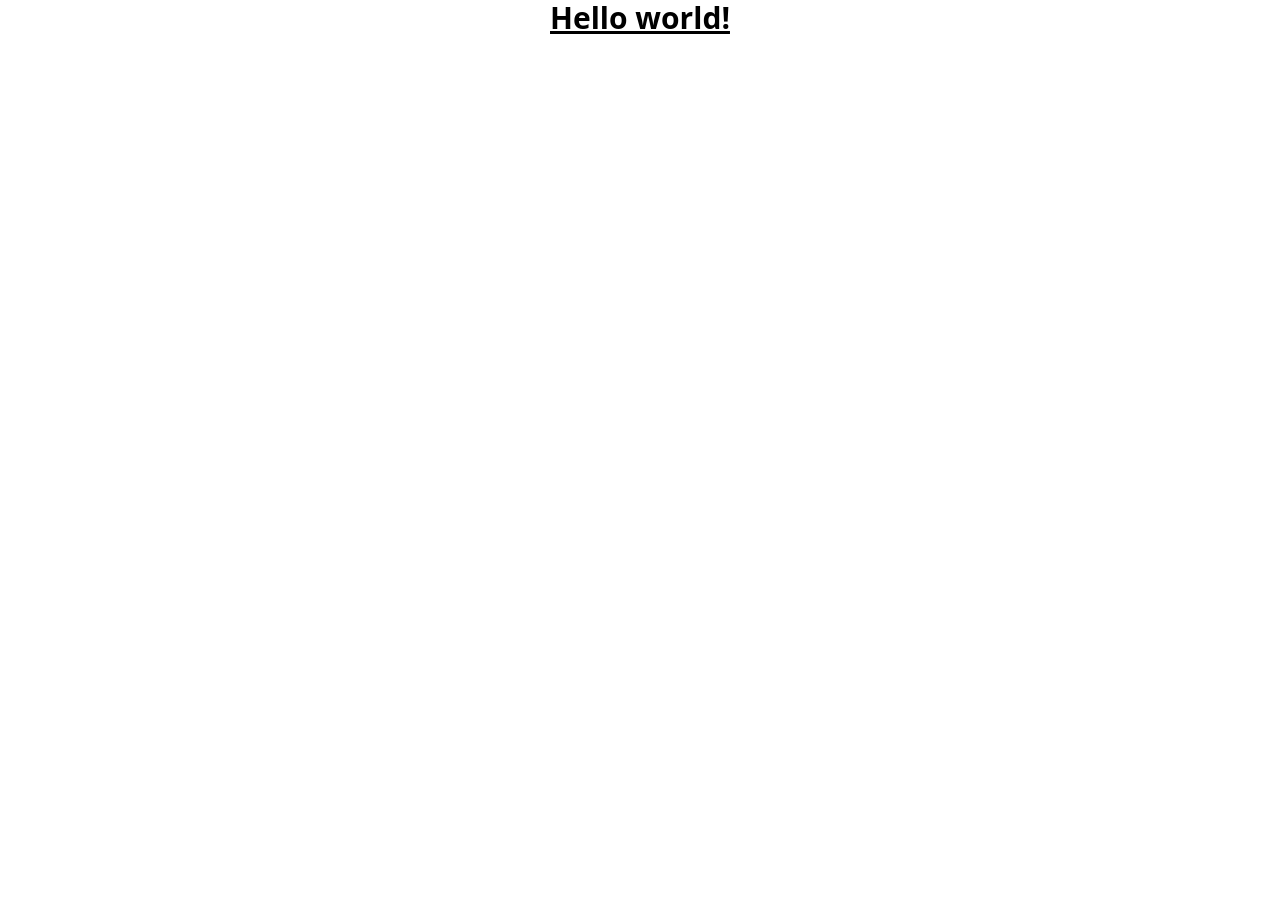
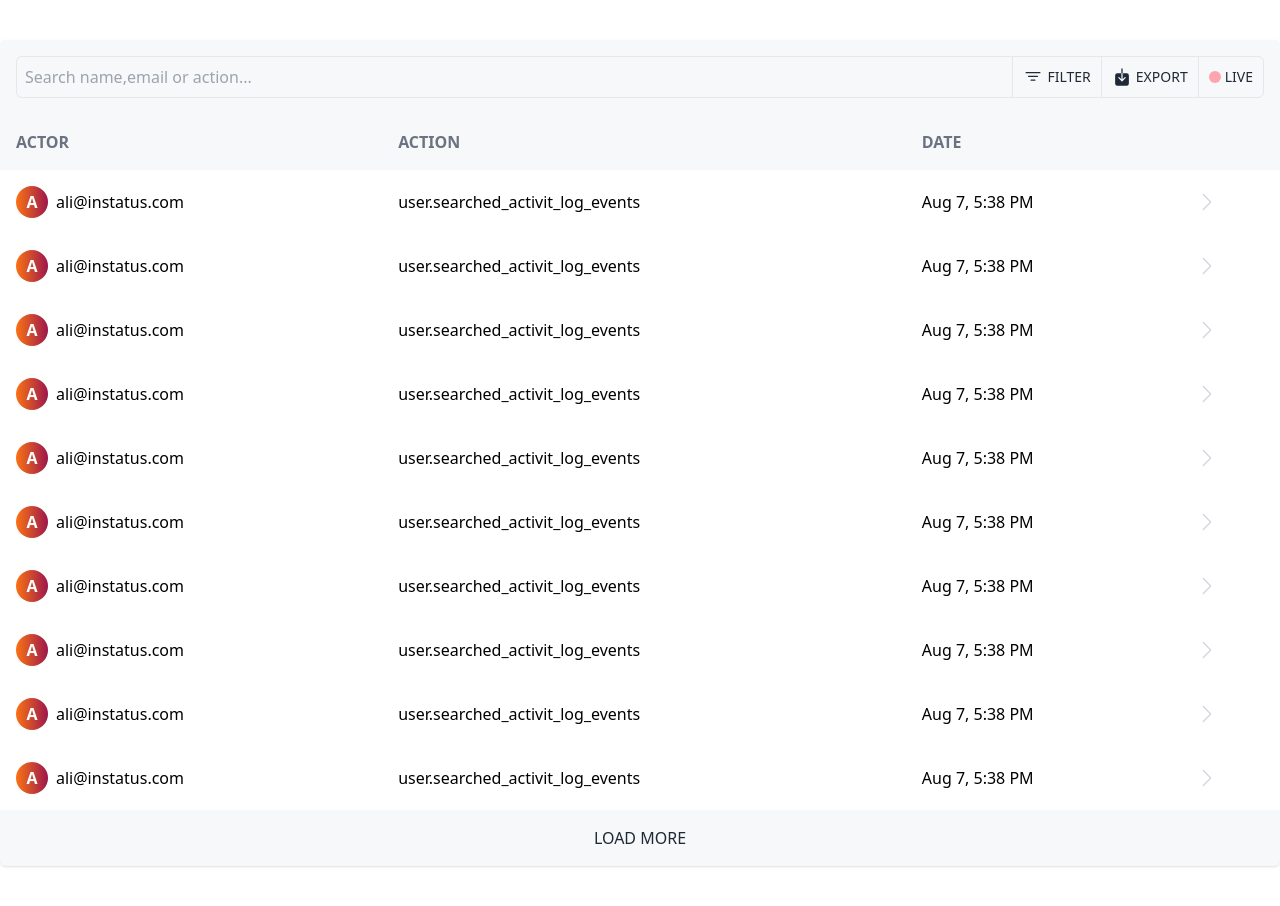
Before and after one commit to mohamedelhefni/instask, a React (Vite) app in the folder web/: page / in a window 1280 px wide. Before the commit the page ends 800 px from the top, so only its background shows below. Built offline with nearby package versions, Linux system fonts and the light colour scheme.

Commit message:
add starter template for figma design

```diff
--- a/web/package.json
+++ b/web/package.json
@@ -10,7 +10,8 @@
   },
   "dependencies": {
     "react": "^18.2.0",
-    "react-dom": "^18.2.0"
+    "react-dom": "^18.2.0",
+    "react-icons": "^4.8.0"
   },
   "devDependencies": {
     "@types/react": "^18.0.27",
--- a/web/src/App.tsx
+++ b/web/src/App.tsx
@@ -1,13 +1,70 @@
-import { useState } from 'react'
+import { BsFilter } from "react-icons/bs";
+import { IoDownload } from "react-icons/io5";
+import { BsChevronRight } from "react-icons/bs";
 
 function App() {
-  const [count, setCount] = useState(0)
 
   return (
     <div className="App">
-      <h1 className="text-3xl font-bold underline text-center">
-        Hello world!
-      </h1>
+      <div className="bg-white flex flex-col items-center justify-center min-h-screen py-10">
+        <div className="container">
+          <div className="w-full bg-gray-200/30   rounded-md shadow">
+            {/* input */}
+            <div className="flex items-center justify-center w-full  p-4 ">
+              <input type="text" className="w-full  bg-transparent p-2 rounded-l-md border border-r-0 focus:outline-none focus:bg-white " placeholder="Search name,email or action..." />
+              <div className="flex items-center border rounded-r-md ">
+                <button className="transition p-2.5  text-sm text-gray-800 border-r  hover:bg-gray-200 flex items-center gap-1">
+                  <BsFilter size={20} />
+                  <span>FILTER</span>
+                </button>
+                <button className="transition p-2.5  text-sm text-gray-800 hover:bg-gray-200 flex items-center gap-1">
+                  <IoDownload size={20} />
+                  <span>EXPORT</span>
+                </button>
+                <button className="transition p-2.5  text-sm text-gray-800 border-l  hover:bg-gray-200 flex items-center gap-1">
+                  <div className="w-3 h-3 bg-rose-300 rounded-full"></div>
+                  <span>LIVE</span>
+                </button>
+              </div>
+            </div>
+            <table className="w-full text-left ">
+              <thead className=" text-gray-500">
+                <tr className="">
+                  <th className="p-4">ACTOR</th>
+                  <th className="p-4">ACTION</th>
+                  <th className="p-4">DATE</th>
+                  <th className="p-4"></th>
+                </tr>
+              </thead>
+              <tbody className="bg-white  w-full h-full">
+                {[...Array(10).keys()].map((i: number) =>
+                (
+                  <tr className="transition cursor-pointer hover:bg-gray-100" >
+                    <td className="p-4">
+                      <div className="flex items-center gap-2">
+                        <div className="flex items-center justify-center  font-bold  w-8 h-8 rounded-full text-white bg-gradient-to-r from-orange-500 to-pink-800 ">
+                          A
+                        </div>
+                        <span>ali@instatus.com</span>
+                      </div>
+                    </td>
+                    <td className="p-4">user.searched_activit_log_events</td>
+                    <td className="p-4">Aug 7, 5:38 PM</td>
+                    <td className="p-4">
+                      <BsChevronRight className="text-gray-300 " size={20} />
+                    </td>
+                  </tr>
+
+                )
+                )}
+              </tbody>
+            </table>
+            <button className="w-full transition text-center text-gray-800 p-4 text-md hover:bg-gray-400/20 ">
+              LOAD MORE
+            </button>
+          </div>
+        </div>
+      </div>
     </div>
   )
 }
```
Also changed, not shown: 1 other file (tests, documents, lock files or other folders).
